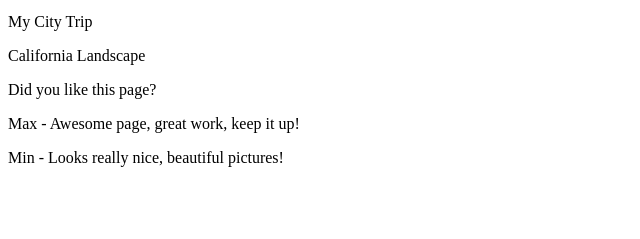
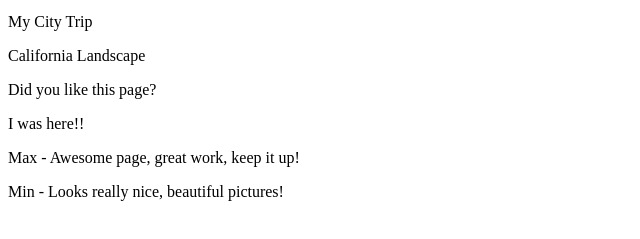
Before and after one commit to shubhamp28/Simple-Web-App, a plain HTML site: page index.html in a window 1280 px wide. Shown: the part 119-358 px from the top of the page, without its empty margins (0-640 px from the left). Drawn offline with Linux system fonts and the light colour scheme.

Commit message:
Update index.html

```diff
--- a/index.html
+++ b/index.html
@@ -18,6 +18,7 @@
         <p>My City Trip</p>
         <p>California Landscape</p>
         <p>Did you like this page? </p>
+        <p>I was here!!</p>
     </main>
     <footer>
         <p>Max - Awesome page, great work, keep it up!</p>
```
